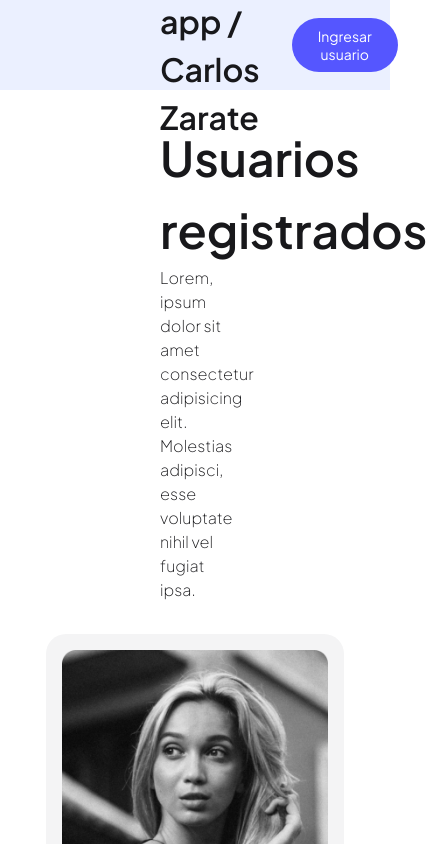
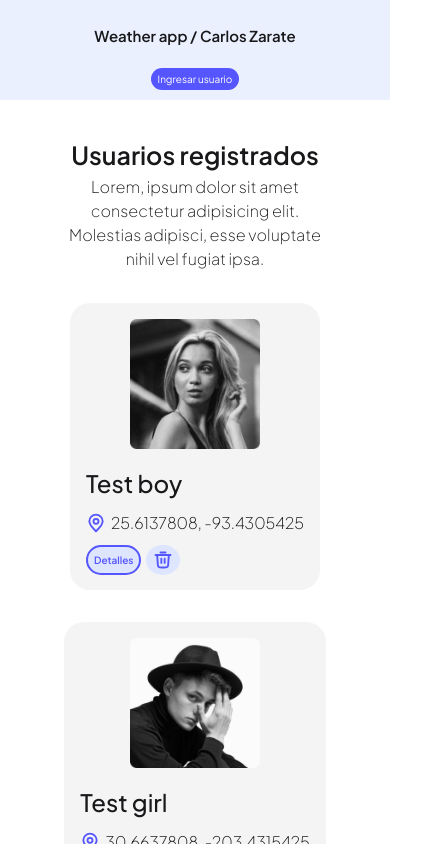
Before and after one commit to Zaratee/weather-app, a React (Vite) app: page /home in a window 390 px wide. Shown: the top 844 px of the page, 427 px wide, since content can reach past the window. Built offline with nearby package versions, Linux system fonts and the light colour scheme.

Commit message:
mobile responsive

```diff
--- a/src/app.scss
+++ b/src/app.scss
@@ -315,12 +315,13 @@ body{
     position: relative;
     .home-layout-body{
         @extend %content-center
-        }
     }
+}
 .details-layout{
     width: 100vw;
     height: 100vh;
     position: relative;
+    overflow-x: hidden;
     background-color: $navbar-body-bg;
     .details-layout-body{
         @extend %content-center
@@ -397,9 +398,8 @@ body{
 }
 //WeatherDetailsSection
 .weather-details-section{
-    width: 115%;
+    width: 150px;
     display: flex;
-
     gap: 5px;
     background: $weather-details-section-bg;
     color: $weather-details-section-color;
@@ -414,7 +414,7 @@ body{
 //weatherdetails
 .weather-details{
     height: 60%;
-    width: 100%;
+    width: 220px;
     position: relative;
     img{
         width: 80%;
@@ -472,7 +472,7 @@ body{
     left: 0;
     width: 100vw;
     height: 100vh;
-    background-color: #c7c7c79d;
+    background-color: #a1a1aa35;
     display: flex;
     gap: 5px;
     align-items: center;
@@ -528,3 +528,121 @@ body{
         }
     }
 }
+
+@media only screen and (max-width: 700px) {
+    .headline-desktop1 {
+        font-size: 25px;
+    }
+    .headline-desktop2 {
+        font-size: 15px;
+    }
+    %content-center{
+        padding: 5px !important;
+    }
+    .navbar-body{
+        align-items: center;
+        justify-content: center;
+        flex-direction: column;
+        gap: 0px;
+        margin-top: 20px;
+        height: 60% !important;
+        button{
+            margin-top: 20px;
+        }
+    }
+    .user-card{
+        padding-bottom: 15px;
+        height: fit-content;
+        img{
+            width: 130px;
+            height: 130px;
+        }
+    }
+    %button{
+        padding: 4px 6px;
+        font-size: 10px;
+    }
+    .user-container{
+        flex-direction: column;
+        justify-content: center;
+        align-items: center;
+    }
+    .home-layout{
+        width: fit-content !important;
+        height: fit-content !important;
+        overflow-x: hidden !important;
+    }
+    .home-header{
+        align-self: center;
+        max-width: 70%;
+        text-align: center;
+    }
+    .user-details-data-container{
+        flex-direction: column;
+        justify-content: center;
+        align-items: center;
+    }
+    .weather-details{
+        overflow-x: hidden !important;
+        img{
+            width: 220px;
+        }
+    }
+
+    .weather-details-section{
+        width: 150px;
+    }
+
+    .user-details-title{
+        padding: 15px !important;
+    }
+
+    .doble-spot{
+        width: 60% !important;
+        flex-direction: row !important;
+        margin-right: 0px !important;
+
+    }
+    .doble-spot-end{
+        display: flex;
+        gap: 20px;
+        width: 60% !important;
+        flex-direction: row !important;
+        margin-bottom: 20px;
+    }
+
+    .state-details-container{
+        width: 30%;
+    }
+
+    .google-map-container{
+        width: 60% !important;
+    }
+
+    .overflow-hidden{
+        overflow: hidden !important;
+    }
+
+    .modal-del-user{
+        height: 100%;
+        .modal-del-user-container{
+            max-height: 450px;
+        }
+    }
+
+    .add-card-body{
+        display: flex;
+        flex-direction: column !important;
+    }
+
+    .add-card-map-section{
+        width: 100% !important;
+    }
+
+    .add-user-info-section{
+        width: 100% !important;
+    }
+    .btn-add-form{
+        align-self: flex-end;
+    }
+  }
--- a/src/page/home/index.tsx
+++ b/src/page/home/index.tsx
@@ -18,7 +18,7 @@ const Home = (props: IProps) => {
   const {users} = props
   return (
     <div className="home">
-        <div>
+        <div className="home-header">
             <div className="headline-desktop1">Usuarios registrados</div>
             <div>Lorem, ipsum dolor sit amet consectetur adipisicing elit. Molestias adipisci, esse voluptate nihil vel fugiat ipsa.</div>
         </div>
--- a/src/page/modalAddUser/index.tsx
+++ b/src/page/modalAddUser/index.tsx
@@ -57,7 +57,7 @@ const ModalAddUser = (props : IProps) => {
                                     <Input  name="lat" error={errors.lat} label="Latitud" placeholder="Ingresa latitud" register={register} valueAsNumber required/>
                                     <Input name="lng" error={errors.lng} label="Longitud" placeholder="Ingresa longitud" register={register} valueAsNumber required/>
                             </div>
-                                <div className="fit-content">
+                            <div className="fit-content btn-add-form">
                                 <Button label={'Añadir usuario'} type="Label" color="Primary" size="md"/>
                             </div>
                         </form>
--- a/src/page/userDetails/index.tsx
+++ b/src/page/userDetails/index.tsx
@@ -35,15 +35,19 @@ const UserDetails = (props: IProps) => {
   return (
     <div className='user-details'>
     <div className='user-details-body'>
-      <div className='headline-desktop1'>Pronóstico del tiempo</div>
-      <div>Lorem ipsum dolor sit amet consectetur. Maecenas mauris massa magnis magna adipiscing proin. Vulputate facilisi ornare blandit eu eleifend at.</div>
+      <div className='user-details-title'>
+        <div className='headline-desktop1'>Pronóstico del tiempo</div>
+        <div>Lorem ipsum dolor sit amet consectetur. Maecenas mauris massa magnis magna adipiscing proin. Vulputate facilisi ornare blandit eu eleifend at.</div>
+      </div>
       <div className='user-details-data-container'>
         <section>
           <WeatherDetails locationWeather={users.locationWeather}/>
         </section>
         <section className='doble-spot'>
           <StateDetails date={users.locationWeather.date} temperature={users.locationWeather.temp_c} type='SUN'/>
+          <div>
           <UserCard id={users.id} lat={users.lat} lng={users.lng} userImg={users.img} userName={users.username} hideButtons />
+          </div>
         </section>
         <section className='doble-spot-end'>
           <StateDetails date={users.locationWeather.date} temperature={users.locationWeather.temp_c} type='WIND'/>
```
Lines whose indentation alone changed are shown as unchanged.
